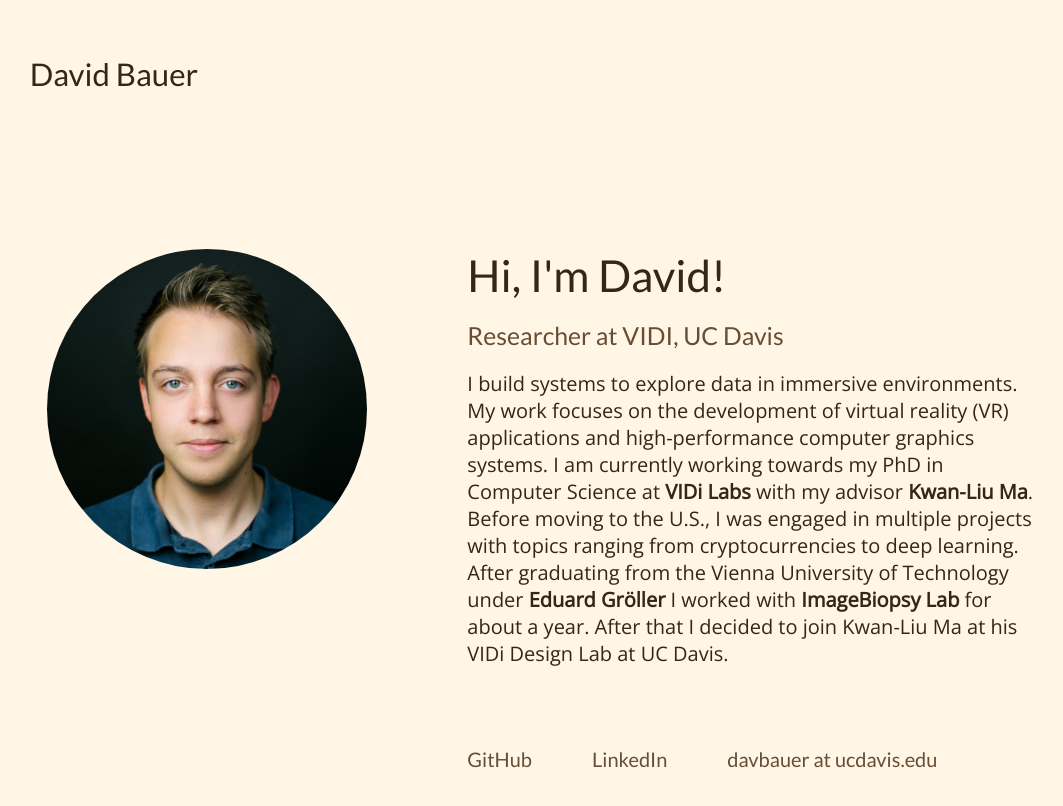
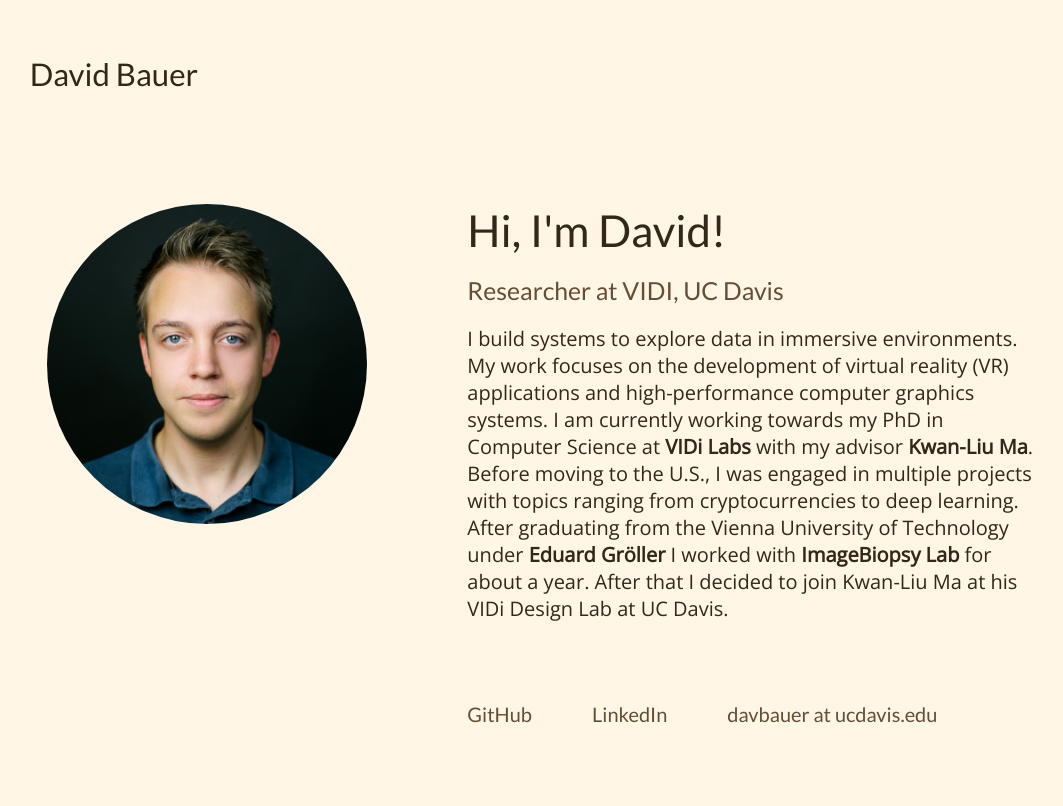
Before and after one commit to DBauer15/DBauer15.github.io, a Vue app: page /#/ in a window 1280 px wide. Shown: the top 806 px of the page, without its empty margins (77-1140 px from the left). Built offline with nearby package versions, Linux system fonts and the light colour scheme.

Commit message:
Fixed top margin on big screens

```diff
--- a/src/components/Home.vue
+++ b/src/components/Home.vue
@@ -41,7 +41,7 @@ export default {
 .home-container {
   display: grid;
   grid-template-columns: 6fr 320px 100px minmax(570px, 35fr) 20fr;
-  grid-template-rows: 10vh auto auto auto 35px auto 35px;
+  grid-template-rows: 35px auto auto auto 35px auto 35px;
   grid-gap: 20px 0;
   grid-template-areas:
   ". . . . ."
```
